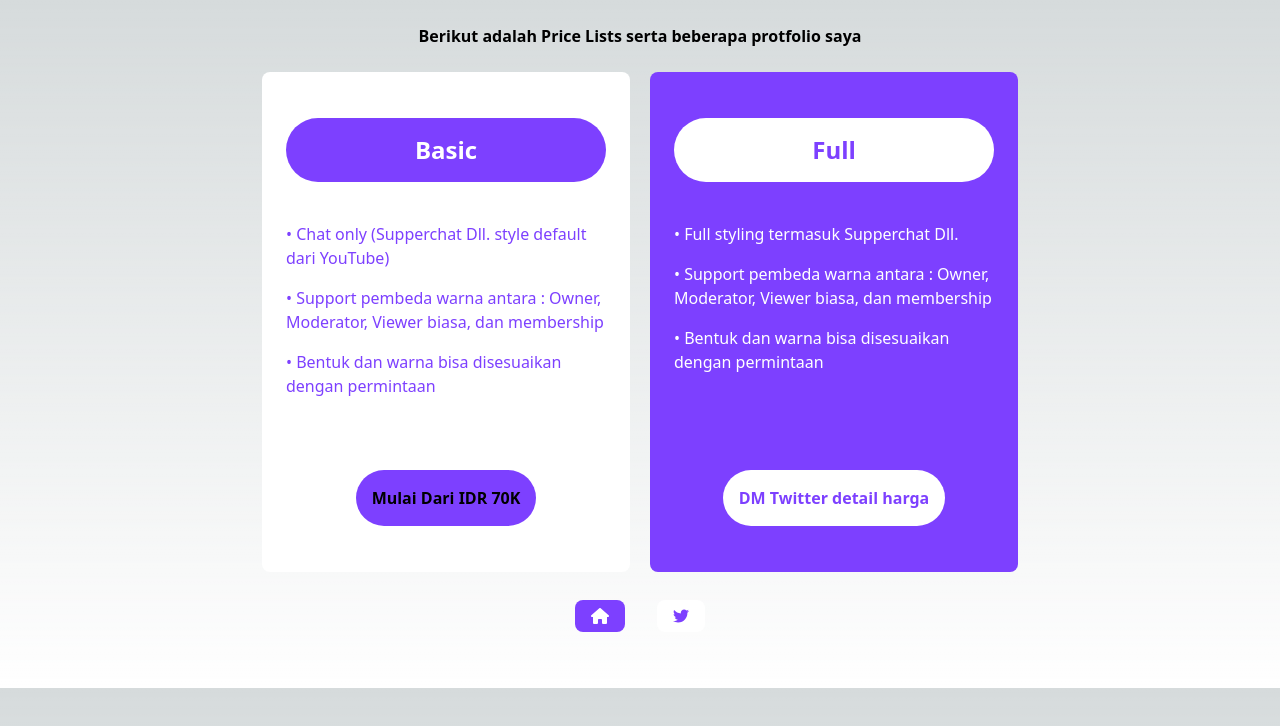
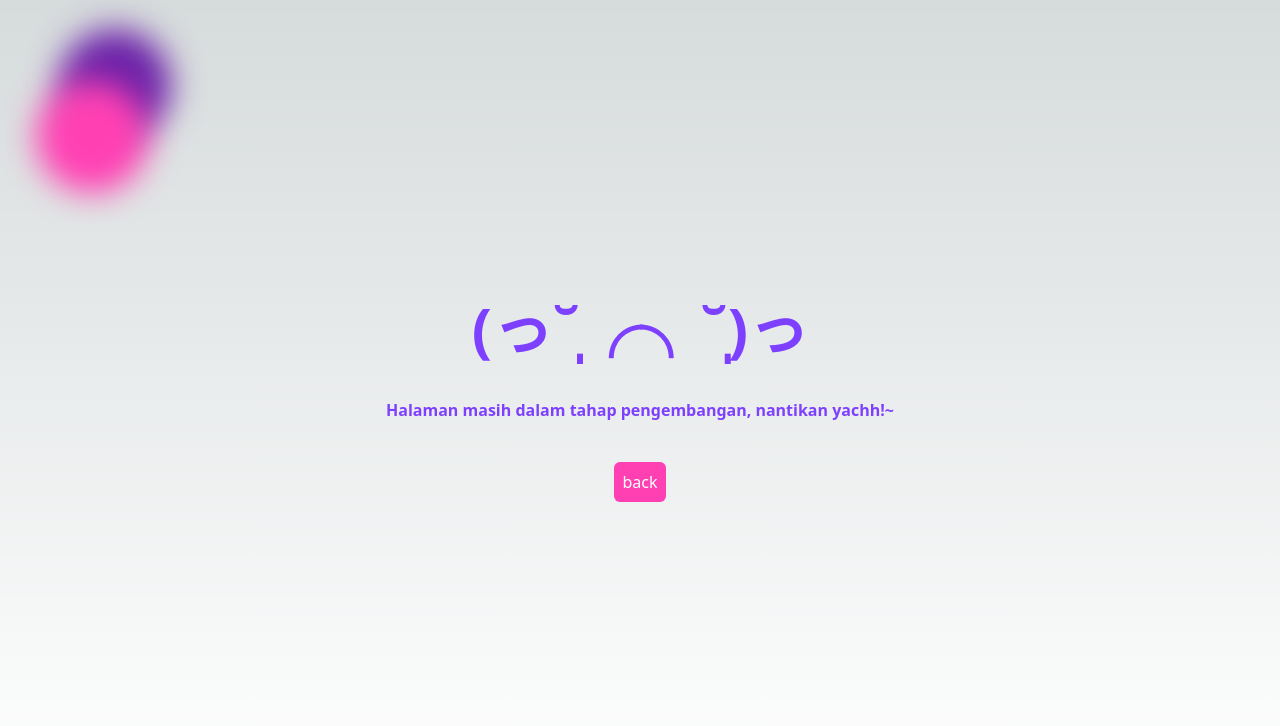
Before and after one commit to AkbarFahreza/FlyingNeko, a Next.js app: page /commissions/livechat in a window 1280 px wide. Shown: the top 726 px of the page. Built offline with nearby package versions, Linux system fonts and the light colour scheme.

Commit message:
nambah api

```diff
--- a/package.json
+++ b/package.json
@@ -22,6 +22,8 @@
     "react": "18.2.0",
     "react-color": "^2.19.3",
     "react-dom": "18.2.0",
+    "react-icons": "^4.8.0",
+    "react-responsive-carousel": "^3.2.23",
     "react-tabs": "^6.0.0",
     "styled-components": "^5.3.9",
     "styled-jsx": "^5.1.2",
--- /dev/null
+++ b/src/pages/api/Pwirtifilii.js
@@ -0,0 +1,35 @@
+// api/Pwirtifilii.js
+
+export default function handler(req, res) {
+  const data = [
+    {
+      client: "Fika Shinhari 【Vcafe】",
+      images: [
+        "https://res.cloudinary.com/dxcmt3zoc/image/upload/v1681281078/Tamnel_Fika_1_k0zpnn.png",
+        "https://res.cloudinary.com/dxcmt3zoc/image/upload/v1682590972/image_5_uafqc7.png",
+        "https://res.cloudinary.com/dxcmt3zoc/image/upload/v1682590928/image_6_n7cxvr.png",
+      ],
+      videoLink: "https://www.youtube.com/watch?v=jBg6a-f-LYc",
+    },
+    {
+      client: "Mochawii",
+      images: [
+        "https://res.cloudinary.com/dxcmt3zoc/image/upload/v1682600277/Frame_4_skgiyh.png",
+        "https://res.cloudinary.com/dxcmt3zoc/image/upload/v1682591406/Screenshot_from_2023-04-27_17-29-06_ybrtz7.png",
+        "https://res.cloudinary.com/dxcmt3zoc/image/upload/v1682591404/Screenshot_from_2023-04-27_17-29-29_wdqcdg.png",
+      ],
+      videoLink: "https://www.youtube.com/watch?v=L6fxox0CBTs",
+    },
+    {
+      client: "Namamu Nanti Disini ☝️😅",
+      images: [
+        "https://res.cloudinary.com/dxcmt3zoc/image/upload/v1682599404/Frame_5_v8moik.png",
+        "https://res.cloudinary.com/dxcmt3zoc/image/upload/v1682599404/Frame_6_qnitbt.png",
+        "https://res.cloudinary.com/dxcmt3zoc/image/upload/v1682599404/Frame_7_fnp5xq.png",
+      ],
+      videoLink: "https://twitter.com/Revernry",
+    },
+  ];
+
+  res.status(200).json(data);
+}
--- /dev/null
+++ b/src/pages/commissions/commponents/Portfolio.jsx
@@ -0,0 +1,13 @@
+const Portfolio = (props) => {
+  const { data } = props;
+  console.log(data);
+  return (
+    <div className="mx-auto flex justify-center -mt-32 md:-mt-0">
+      <div className="grid grid-cols-1 lg:grid-cols-3 gap-4 rounded-sm">
+        Iyah
+      </div>
+    </div>
+  );
+};
+
+export default Portfolio;
--- a/src/pages/commissions/livechat.jsx
+++ b/src/pages/commissions/livechat.jsx
@@ -1,74 +1,37 @@
 /* eslint-disable */
-import Card from "./commponents/card";
-import { FontAwesomeIcon } from "@fortawesome/react-fontawesome";
-import { faTwitter } from "@fortawesome/free-brands-svg-icons";
-import { faHome } from "@fortawesome/free-solid-svg-icons";
-export default function livechatsKah() {
-  const Basic = [
-    "• Chat only (Supperchat Dll. style default dari YouTube)",
+import { useState } from "react";
+import Head from "next/head";
+import Link from "next/link";
+export default function livechats() {
+  const [mousePos, setMousePos] = useState({ x: 0, y: 0 });
 
-    "• Support pembeda warna antara : Owner, Moderator, Viewer biasa, dan membership",
-
-    "• Bentuk dan warna bisa disesuaikan dengan permintaan",
-  ];
-  const Full = [
-    "• Full styling termasuk Supperchat Dll. ",
-
-    "• Support pembeda warna antara : Owner, Moderator, Viewer biasa, dan membership",
-
-    "• Bentuk dan warna bisa disesuaikan dengan permintaan",
-  ];
+  function handleMouseMove(event) {
+    setMousePos({ x: event.clientX, y: event.clientY });
+  }
   return (
-    <div className="flex flex-col justify-center my-6">
-      <p className="text-center font-bold mx-6">
-        Berikut adalah Price Lists serta beberapa protfolio saya
+    <div
+      onMouseMove={handleMouseMove}
+      className="overflow-hidden min-h-screen flex-col px-10 content-center flex relative justify-center text-center text-secondary"
+    >
+      <Head>
+        <title>Fahreza | LiveChat Comissions</title>
+      </Head>
+      <p className="font-bold text-5xl md:text-6xl mb-4 md:mb-10">(っ˘̩╭╮˘̩)っ</p>
+      <p className="font-bold">
+        Halaman masih dalam tahap pengembangan, nantikan yachh!~
       </p>
-      <div className="-mt-24 md:mt-6 scale-75 md:scale-100 flex flex-col mx-auto md:flex-row space-y-4 md:space-x-5 md:space-y-0 ">
-        <Card
-          cardBg="#fff"
-          Paket="Basic"
-          btnBg="#7D40FF"
-          btnClr="#fff"
-          Basics={Basic}
-        >
-          <a
-            className="font-bold p-4 text-center hover:ease-in-out hover:duration-300 rounded-full mx-auto bg-secondary hover:bg-aksen"
-            href="https://twitter.com/Revernry"
-          >
-            Mulai Dari IDR 70K
-          </a>
-        </Card>
-
-        <Card
-          cardBg="#7D40FF"
-          Paket="Full"
-          btnBg="#fff"
-          btnClr="#7D40FF"
-          Basics={Full}
-        >
-          <a
-            className="font-bold p-4 mt-6 text-center hover:ease-in-out hover:duration-300 rounded-full mx-auto bg-white hover:bg-aksen text-secondary hover:text-white"
-            href="https://twitter.com/Revernry"
-          >
-            DM Twitter detail harga
-          </a>
-        </Card>
-      </div>
-      <div className="flex justify-center py-5 -mt-20 md:mt-0 mx-auto space-x-4 align-middle cursor-pointer">
-        <a className="" href="/">
-          <FontAwesomeIcon
-            icon={faHome}
-            className="hover:ease-in-out hover:duration-300 my-2 lg:mx-2 rounded-lg py-2 px-4 font-semibold text-white bg-secondary hover:bg-aksen mx-auto"
-            size="1x"
-          />
-        </a>
-        <a className="" href="https://twitter.com/Revernry">
-          <FontAwesomeIcon
-            icon={faTwitter}
-            className="hover:ease-in-out hover:duration-300 my-2 lg:mx-2 rounded-lg py-2 px-4 font-semibold text-secondary text-center hover:text-white bg-white hover:bg-aksen mx-auto"
-            size="1x"
-          />
-        </a>
+      <Link
+        className="p-2 rounded-md mt-10 bg-aksen hover:bg-secondary text-white mx-auto"
+        href="/"
+      >
+        back
+      </Link>
+      <div
+        className="transition-all duration-200 ease-in-out absolute top-64"
+        style={{ left: mousePos.x, top: mousePos.y }}
+      >
+        <span className="w-28 h-28 bg-purple-800 blur-lg rounded-full absolute -z-50 animate-rndm"></span>
+        <span className="w-28 h-28 bg-aksen blur-lg rounded-full absolute  -z-50 animate-rndmOne "></span>
       </div>
     </div>
   );
```
Also changed, not shown: 1 other file (tests, documents, lock files or other folders).
